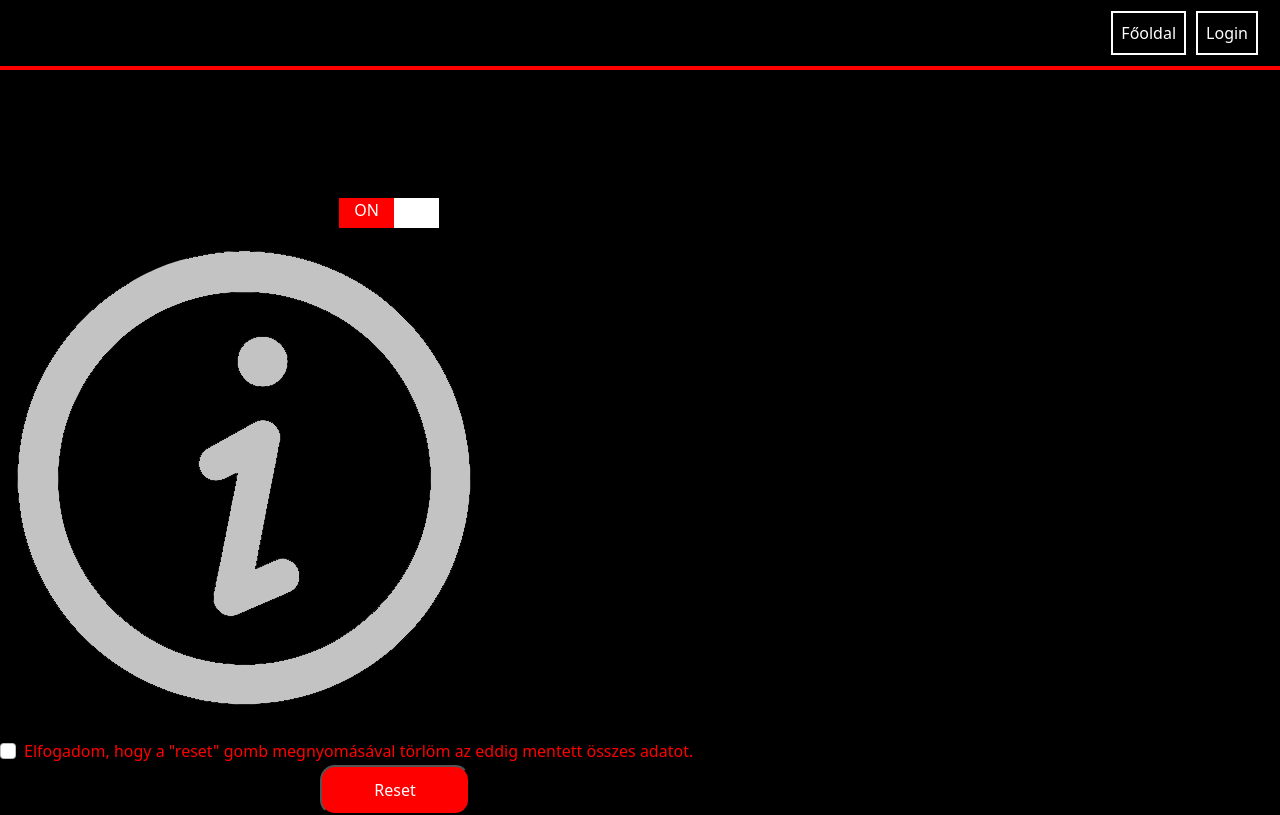
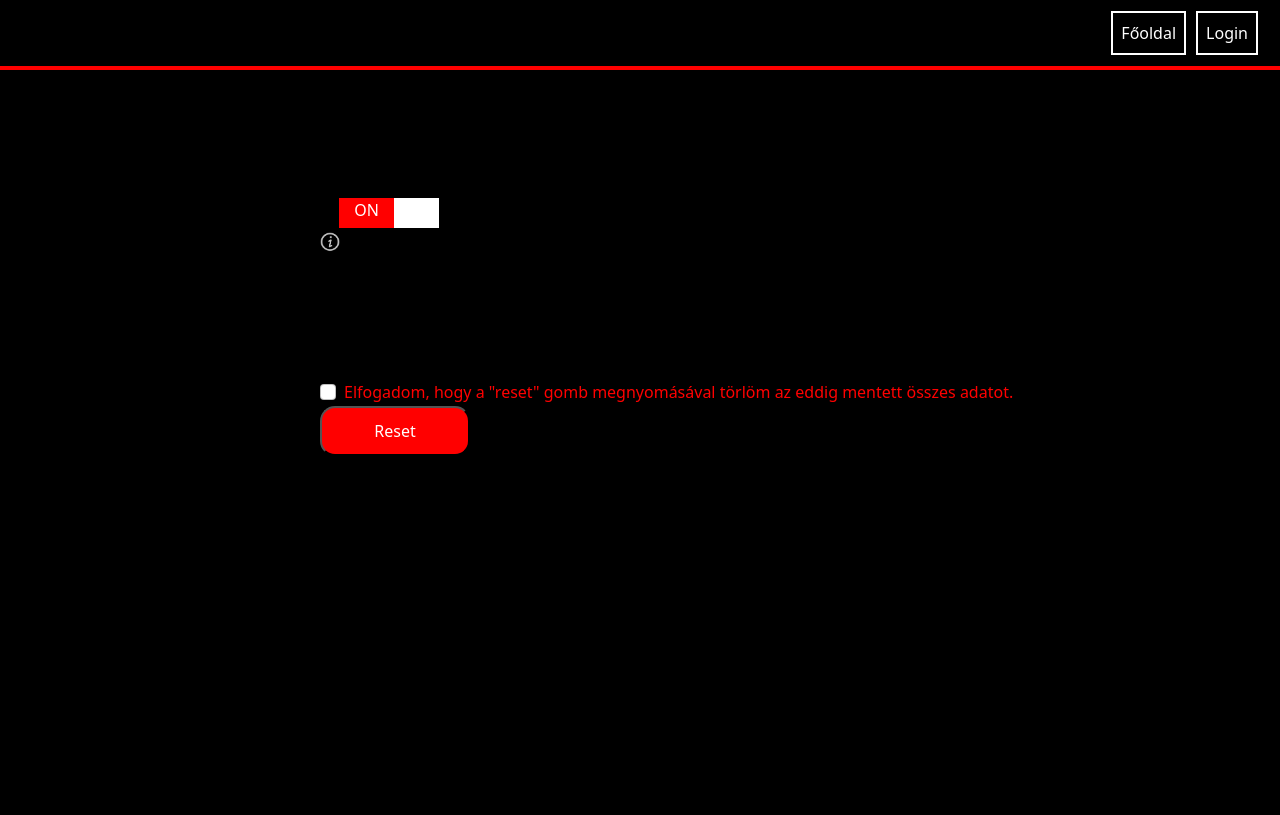
Before and after one commit to Benceplays/meterologiai_meroallomas, a plain HTML site: page adminpanel.html in a window 1280 px wide. Drawn offline with nearby package versions, Linux system fonts and the light colour scheme.

Commit message:
par cucc

```diff
--- a/style.css
+++ b/style.css
@@ -136,3 +136,12 @@ h3{
 .text-red{
     color: red;
 }
+.info-settings{
+    width: 20px;
+    height: 20px;
+    margin-left: 25%;
+}
+.margin-checkbox{
+    margin-top: 10%;
+    margin-left: 25%;
+}
```
